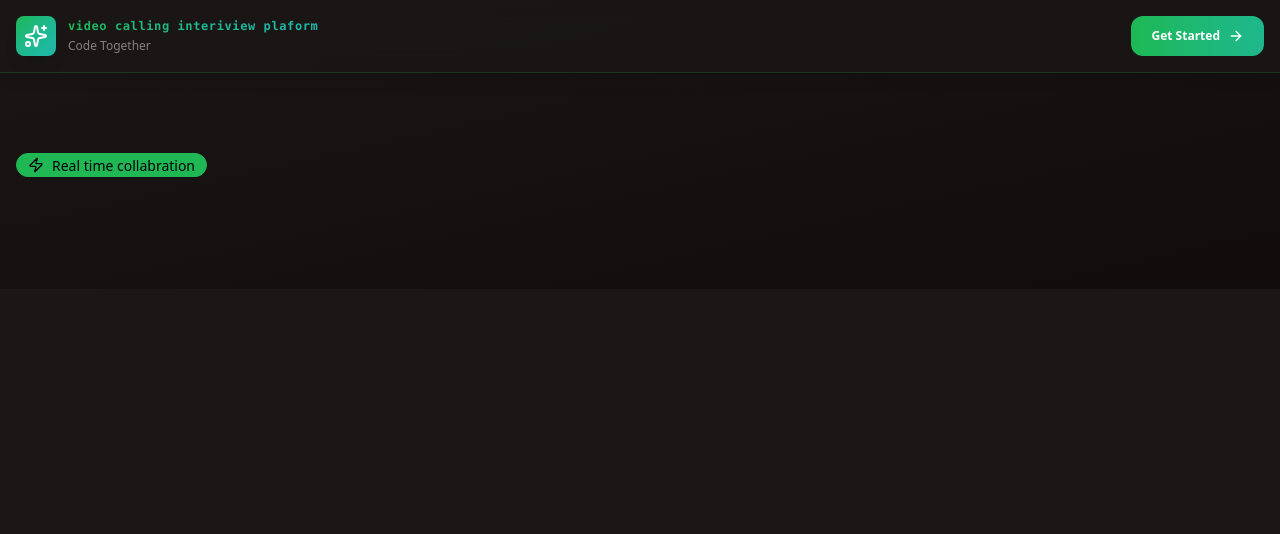
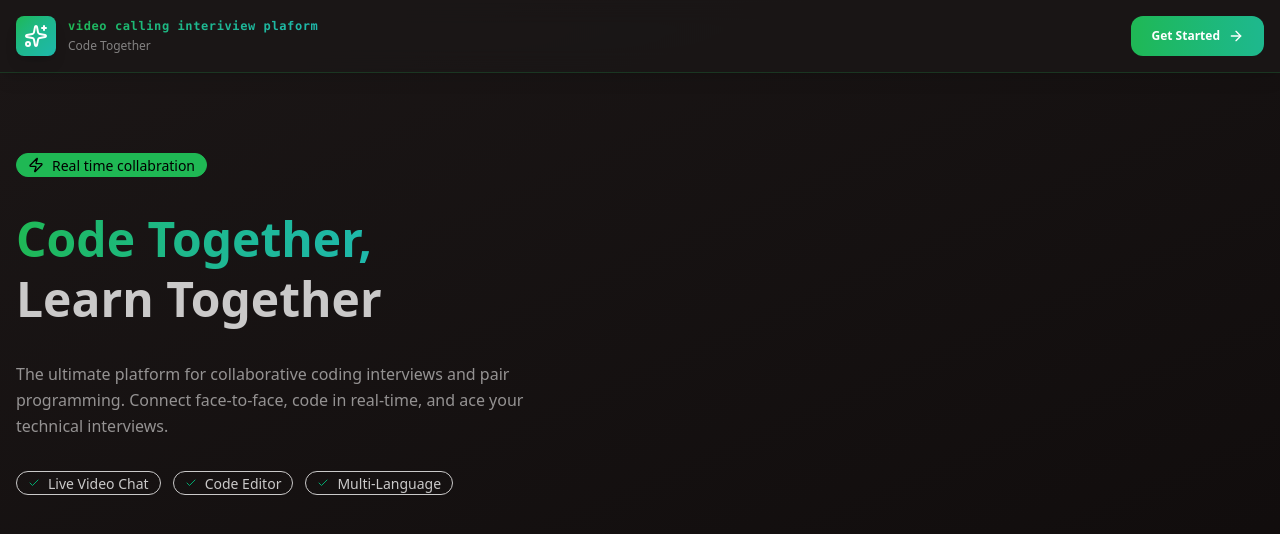
Before and after one commit to Anjana-20782/main-project-video-Calling-Interview, a React (Vite) app in the folder frontend/: page / in a window 1280 px wide. Shown: the top 534 px of the page. Built offline with nearby package versions, Linux system fonts and the light colour scheme; no server answers.

Commit message:
checkicons added

```diff
--- a/frontend/src/pages/HomePage.jsx
+++ b/frontend/src/pages/HomePage.jsx
@@ -1,37 +1,40 @@
-import {Link} from "react-router"
-import {ArrowRightIcon, SparklesIcon, ZapIcon} from "lucide-react"
-import {SignInButton} from "@clerk/clerk-react"
+import { Link } from "react-router";
+import { ArrowRightIcon, CheckIcon, SparklesIcon, ZapIcon } from "lucide-react";
+import { SignInButton } from "@clerk/clerk-react";
 
 function HomePage() {
-
   return (
     <div className="bg-gradient-to-br from-base-100 via-base-200 to-base-300">
-
       {/* navbar */}
       <nav className="bg-base-100/80 backdrop-blur-md border-b border-primary/20 sticky top-0 z-50 shadow-lg">
-
         <div className="max-w-7xl mx-auto p-4 flex items-center justify-between">
-
           {/* logo */}
-                <Link to={"/"}
-                className='flex items-center gap-3 hover:scale-105 transition-transform duration-200'
+          <Link
+            to={"/"}
+            className="flex items-center gap-3 hover:scale-105 transition-transform duration-200"
           >
             <div className="size-10 rounded-lg bg-gradient-to-br from-primary via-secondary to-accent flex items-center justify-center shadow-lg">
-                        <SparklesIcon className="size-6 text-white"/>
+              <SparklesIcon className="size-6 text-white" />
             </div>
 
             <div className="flex flex-col">
-                        <span className="font-black text-xs bg-gradient-to-r from-primary via-secondary to-accent bg-clip-text text-transparent font-mono tracking-wider">video calling interiview plaform</span>
-                        <span className="text-xs text-base-content/60 font-medium mt-1">Code Together</span>
+              <span className="font-black text-xs bg-gradient-to-r from-primary via-secondary to-accent bg-clip-text text-transparent font-mono tracking-wider">
+                video calling interiview plaform
+              </span>
+              <span className="text-xs text-base-content/60 font-medium mt-1">
+                Code Together
+              </span>
             </div>
           </Link>
 
           {/* auth btn */}
           <SignInButton mode="modal">
-                    <button className="group px-5 py-3 bg-gradient-to-r from-primary to-secondary rounded-xl text-white font-semibold text-xs shadowlg hover:shadow-xl transition-all
-                    duration-200 hover:scale-105 flex items-center gap-2">
+            <button
+              className="group px-5 py-3 bg-gradient-to-r from-primary to-secondary rounded-xl text-white font-semibold text-xs shadowlg hover:shadow-xl transition-all
+                    duration-200 hover:scale-105 flex items-center gap-2"
+            >
               <span>Get Started</span>
-                        <ArrowRightIcon className="size-4 group-hover:translate-x-0.5 transition-transform"/>
+              <ArrowRightIcon className="size-4 group-hover:translate-x-0.5 transition-transform" />
             </button>
           </SignInButton>
         </div>
@@ -41,7 +44,6 @@ function HomePage() {
 
       <div className="max-w-7xl mx-auto px-4 py-20">
         <div className="grid lg:grid-cols-2 gap-12 items-center">
-
           {/* Left content */}
 
           <div className="space-y-8">
@@ -49,14 +51,40 @@ function HomePage() {
               <ZapIcon className="size-4" />
               Real time collabration
             </div>
-                        <h1 className="text-5xl lg-text-7xl ">
 
+            <h1 className="text-4xl lg:text-5xl font-black leading-tight">
+              <span className="bg-gradient-to-r from-primary via-secondary to-accent bg-clip-text text-transparent">
+                Code Together,
+              </span>
+              <br />
+              <span className="text-base-content">Learn Together</span>
             </h1>
+
+             <p className="text-md text-base-content/70 leading-relaxed max-w-xl">
+              The ultimate platform for collaborative coding interviews and pair programming.
+              Connect face-to-face, code in real-time, and ace your technical interviews.
+            </p>
+
+             <div className="flex flex-wrap gap-3">
+              <div className="badge badge-md badge-outline">
+                <CheckIcon className="size-3 text-success" />
+                Live Video Chat
+              </div>
+              <div className="badge badge-md badge-outline">
+                <CheckIcon className="size-3 text-success" />
+                Code Editor
+              </div>
+              <div className="badge badge-md badge-outline">
+                <CheckIcon className="size-3 text-success" />
+                Multi-Language
+              </div>
+            </div>
+
           </div>
         </div>
       </div>
     </div>
-  )
+  );
 }
 
 export default HomePage;
```
Lines whose indentation alone changed are shown as unchanged.
